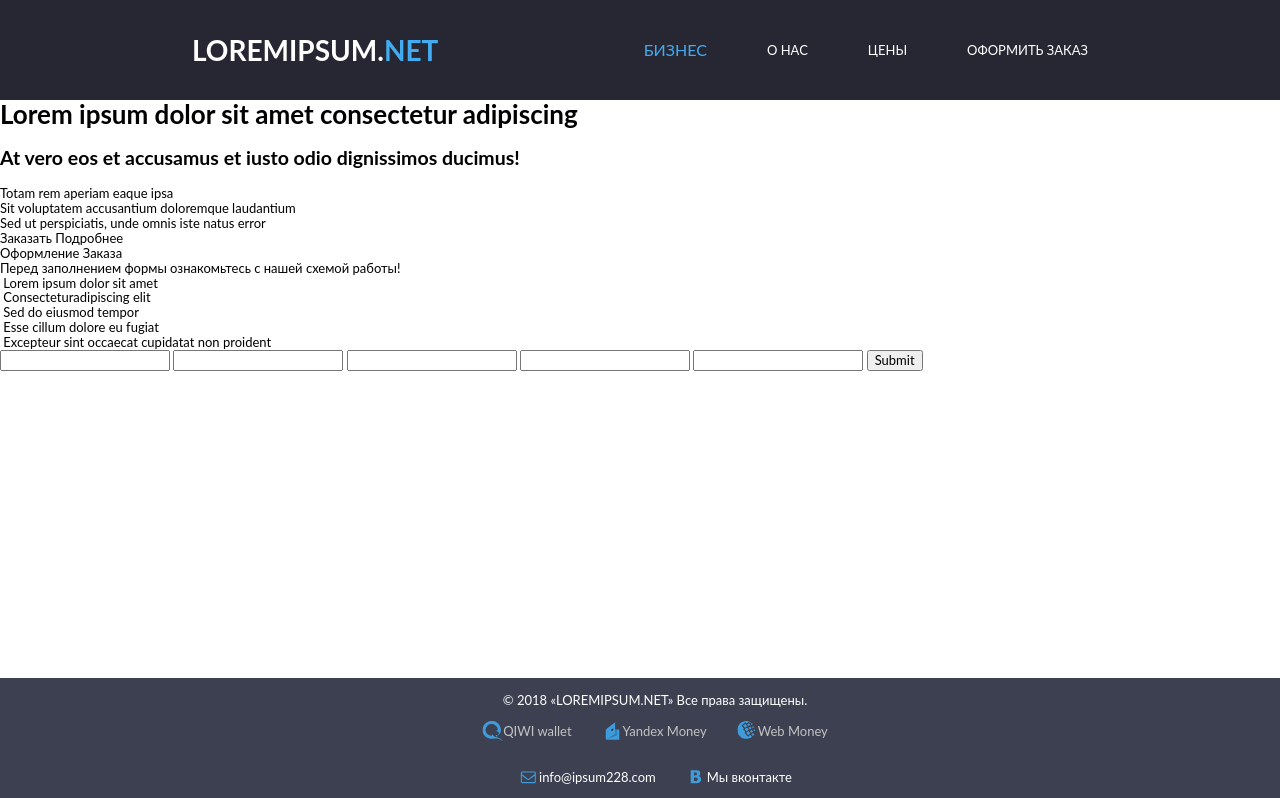
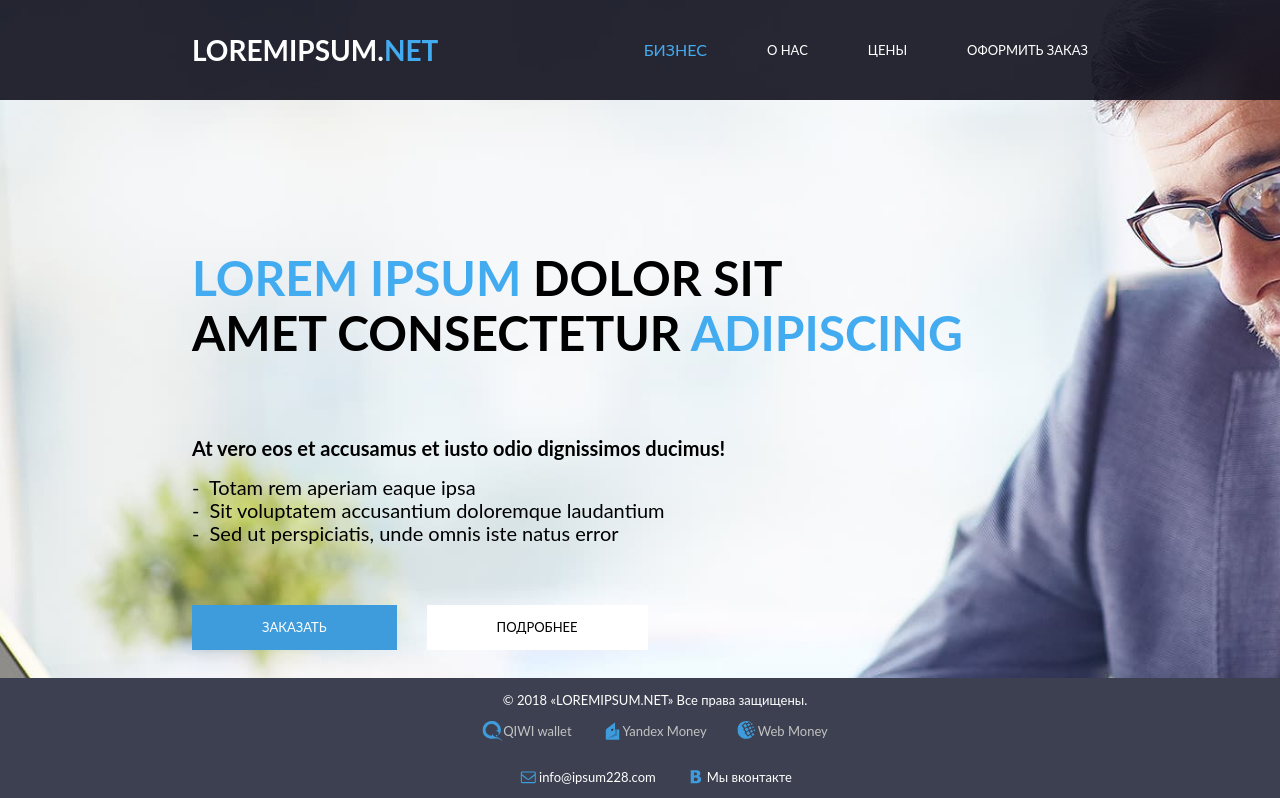
Before and after one commit to Leshista/loremIpsum.net, a plain HTML site: page index.html in a window 1280 px wide. Shown: the top 798 px of the page. Drawn offline with Linux system fonts and the light colour scheme.

Commit message:
Content done

```diff
--- a/css/media.css
+++ b/css/media.css
@@ -7,7 +7,7 @@
         gap: 30px;
     }
     .header-navigation-list {
-        gap: 15px;
+        gap: 10px;
     }
 }
 @media (max-width: 620px) {
@@ -17,6 +17,24 @@
     }
     .logo {
         margin-top: 15px;
+    }
+}
+
+/* ### MAIN ### */
+@media (max-width: 576px) {
+    .content {
+        width: 100%;
+        padding: 0 30px;
+        margin-top: 50px;
+        box-sizing: border-box;
+    }
+    .content__header {
+        font-size: 32px;
+    }
+    .content-buttons {
+        flex-direction: column;
+        align-items: center;
+        justify-content: center;
     }
 }
 
--- a/css/style.css
+++ b/css/style.css
@@ -14,6 +14,8 @@ a:-webkit-any-link {
 }
 [scroll='goScrollToForm'] {
     cursor: pointer;
+    transition-property: all;
+    transition-duration: 0.5s;
 }
 [scroll='goScrollToForm']:hover,
 .footer-links__link:hover {
@@ -60,16 +62,58 @@ a:-webkit-any-link {
     align-items: center;
     gap: 60px;
 }
-.header-navigation-list__item {
-    transition-property: all;
-    transition-duration: 0.5s;
-}
+
 .active {
     font-size: 16px;
 }
 /* ### MAIN ### */
-.main {
-    margin-top: 100px;
+.content-wrapper {
+    height: 900px;
+    background-image: url('../images/back.jpg');
+    background-size: cover;
+}
+.content {
+    width: 70%;
+    height: 100%;
+    margin: 0 auto;
+    display: flex;
+    flex-direction: column;
+    justify-content: center;
+    gap: 60px;
+}
+.content__header {
+    text-transform: uppercase;
+    font-size: 48px;
+}
+.content__header .active {
+    font-size: inherit;
+}
+.description__header {
+    font-size: 20px;
+}
+.description__item {
+    font-size: 20px;
+}
+.description__item::before {
+    content: '-';
+    margin-right: 5px;
+}
+.content-buttons {
+    display: flex;
+    gap: 30px;
+}
+.content-buttons__button {
+    font-size: 13px;
+    padding: 15px 70px;
+    background-color: #fff;
+    text-transform: uppercase;
+}
+.blue-button {
+    background-color: #3e9cdc;
+    color: #fff;
+}
+.blue-button:hover {
+    color: #fff;
 }
 /* ### FOOTER ### */
 .footer-wrapper {
--- a/index.html
+++ b/index.html
@@ -48,9 +48,12 @@
             </header>
         </div>
         <main class="main">
+            <div class="content-wrapper">
                 <div class="content">
                     <h1 class="content__header">
-                    Lorem ipsum dolor sit amet consectetur adipiscing
+                        <span class="active">Lorem ipsum</span> dolor sit
+                        <br />amet consectetur
+                        <span class="active">adipiscing</span>
                     </h1>
                     <div class="description">
                         <h2 class="description__header">
@@ -68,8 +71,17 @@
                         </li>
                     </div>
                     <div class="content-buttons">
-                    <a class="content-buttons__button">Заказать</a>
-                    <a class="content-buttons__button">Подробнее</a>
+                        <a
+                            scroll="goScrollToForm"
+                            class="content-buttons__button blue-button"
+                            >Заказать</a
+                        >
+                        <a
+                            scroll="goScrollToForm"
+                            class="content-buttons__button"
+                            >Подробнее</a
+                        >
+                    </div>
                 </div>
             </div>
             <div class="form">
```
Also changed, not shown: css/normalize.css, images/back.jpg (added). Lines whose indentation alone changed are shown as unchanged.
